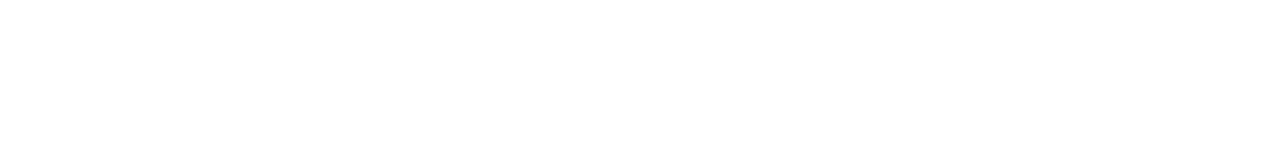
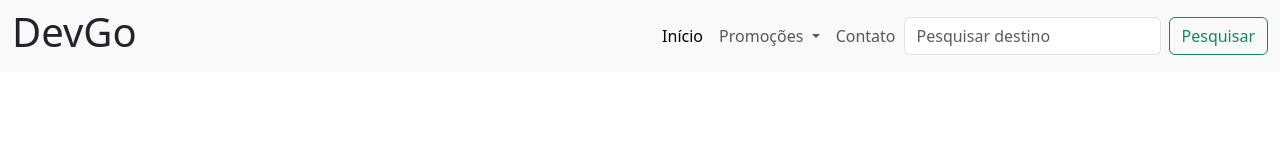
Before and after one commit to bcadore/EBAC, a plain HTML site: page Exercicio-M13/index.html in a window 1280 px wide. Drawn offline with nearby package versions, Linux system fonts and the light colour scheme.

Commit message:
Adicionado um menu responsivo para a página

```diff
--- a/Exercicio-M13/index.html
+++ b/Exercicio-M13/index.html
@@ -10,10 +10,74 @@
     />
   </head>
   <body>
-
-
-
-
+    <header>
+      <div class="navbar navbar-expand-lg navbar-light bg-light">
+        <div class="container-fluid">
+          <h1>DevGo</h1>
+          <button
+            class="navbar-toggler"
+            type="button"
+            data-bs-toggle="collapse"
+            data-bs-target="#menuContent"
+            aria-controls="menuContent"
+            aria-expanded="false"
+            aria-label="Toggle navigation"
+          >
+            <span class="navbar-toggler-icon"></span>
+          </button>
+          <nav
+            class="collapse navbar-collapse justify-content-end"
+            id="menuContent"
+          >
+            <ul class="nav navbar-nav">
+              <li class="nav-item">
+                <a class="nav-link active" href="#inicio">Início</a>
+              </li>
+              <li class="nav-item dropdown">
+                <a
+                  class="nav-link dropdown-toggle"
+                  href="#promocoes"
+                  id="navbarDropdown"
+                  role="button"
+                  data-bs-toggle="dropdown"
+                  aria-expanded="false"
+                >
+                  Promoções
+                </a>
+                <ul class="dropdown-menu" aria-labelledby="navbarDropdown">
+                  <li>
+                    <a class="dropdown-item" href="#">Destinos nacionais</a>
+                  </li>
+                  <li>
+                    <a class="dropdown-item" href="#"
+                      >Destinos internacionais</a
+                    >
+                  </li>
+                  <li><hr class="dropdown-divider" /></li>
+                  <li>
+                    <a class="dropdown-item" href="#">Cruzeiros</a>
+                  </li>
+                </ul>
+              </li>
+              <li class="nav-item">
+                <a class="nav-link" href="#contato">Contato</a>
+              </li>
+            </ul>
+            <form class="d-flex">
+              <input
+                class="form-control me-2"
+                type="search"
+                placeholder="Pesquisar destino"
+                aria-label="Search"
+              />
+              <button class="btn btn-outline-success" type="submit">
+                Pesquisar
+              </button>
+            </form>
+          </nav>
+        </div>
+      </div>
+    </header>
 
     <script src="https://cdn.jsdelivr.net/npm/bootstrap@5.3.3/dist/js/bootstrap.bundle.min.js"></script>
   </body>
```
